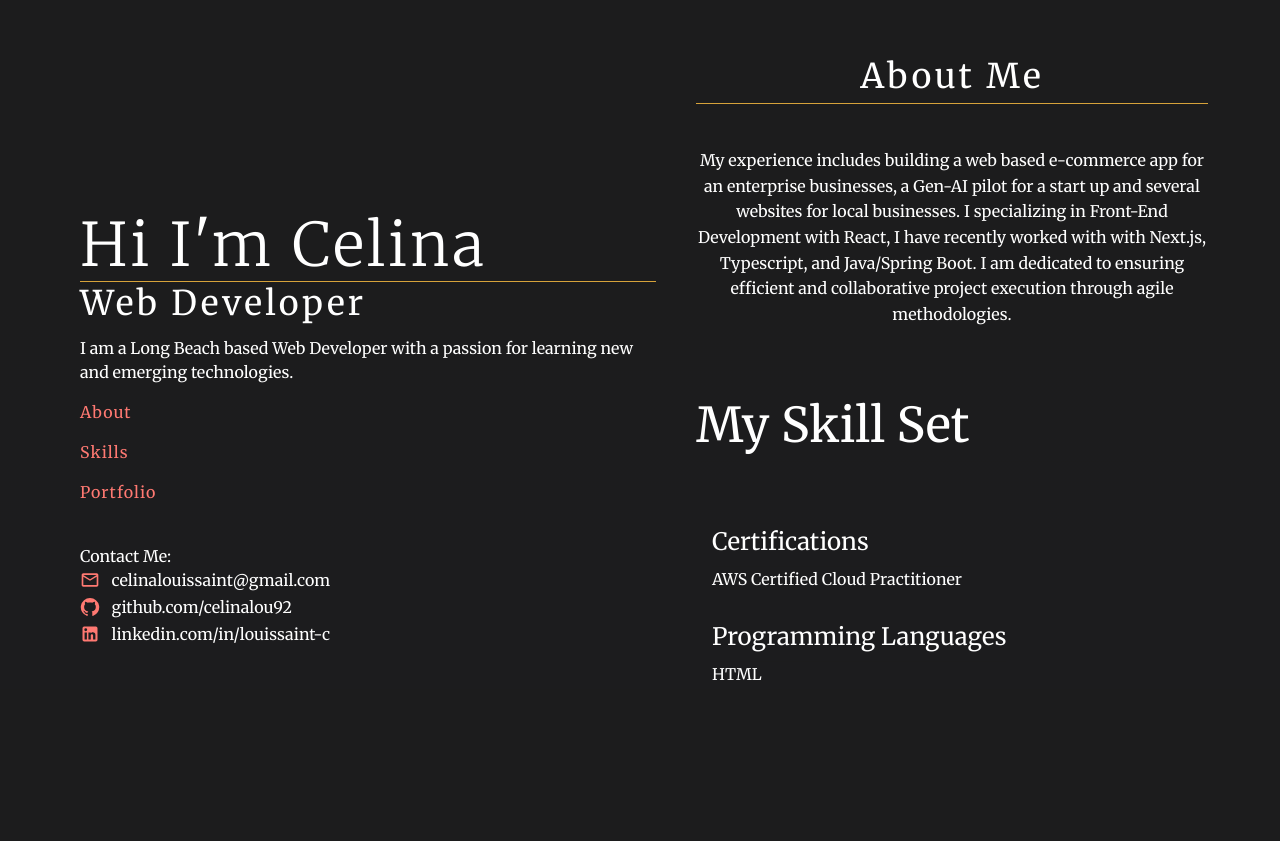
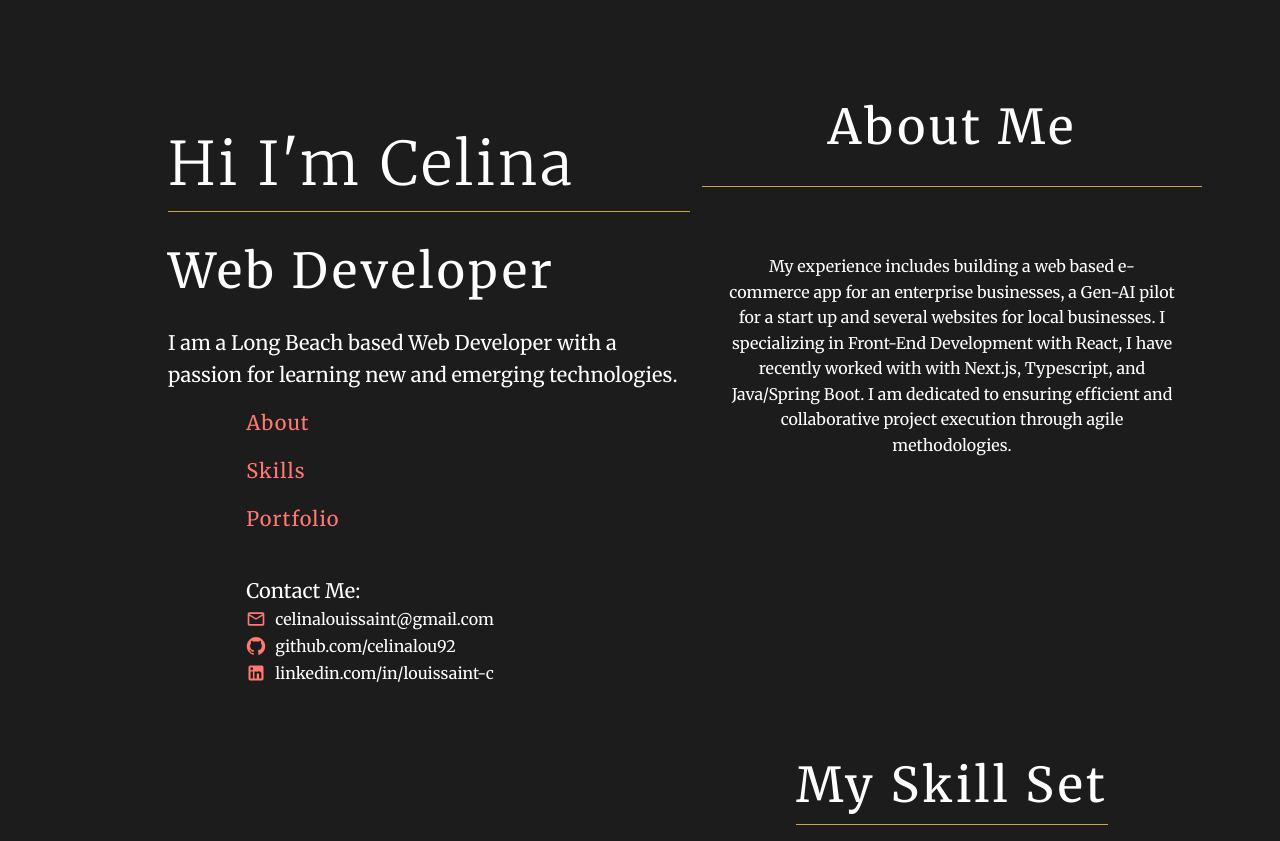
Before and after one commit to celinalou92/louissaint.me, a Next.js app: page / in a window 1280 px wide. Shown: the part 111-952 px from the top of the page. Before the commit the page ends 800 px from the top, so only its background shows below. Built offline with nearby package versions, Linux system fonts and the light colour scheme.

Commit message:
about styles done

```diff
--- a/app/components/Contact/Contact.tsx
+++ b/app/components/Contact/Contact.tsx
@@ -24,12 +24,23 @@ export const Contact = () => {
   ];
   return (
     <Stack>
-        <br/>
-        <Typography>Contact Me:</Typography>
+      <br />
+      <Typography variant="h6">Contact Me:</Typography>
       {contactData.map((contact) => (
-        <Stack key={contact.linkText} display="flex" flexDirection="row" alignItems="center" paddingBottom="3px">
+        <Stack
+          key={contact.linkText}
+          display="flex"
+          flexDirection="row"
+          alignItems="center"
+          paddingBottom="3px"
+        >
           {contact.icon}
-          <Link style={{paddingLeft:"2%"}} target="_blank" rel="noreferrer" href={contact.link}>
+          <Link
+            style={{ paddingLeft: "2%" }}
+            target="_blank"
+            rel="noreferrer"
+            href={contact.link}
+          >
             <Typography>{contact.linkText}</Typography>
           </Link>
         </Stack>
--- a/app/components/Hero/VerticleHero.tsx
+++ b/app/components/Hero/VerticleHero.tsx
@@ -1,45 +1,57 @@
 "use client";
-import { Typography, Stack} from "@mui/material";
+import { Typography, Stack } from "@mui/material";
 import { NavBar } from "../Nav/VerticleNav";
 import { Contact } from "../Contact/Contact";
 
 export const VerticleHero = () => {
   return (
     <Stack
-      width={"45vw"}
+      maxWidth={"522px"}
       position={"fixed"}
       sx={{
-        margin: "25% 5%"
+        left: "168px",
+        top: "229px",
       }}
     >
       <Typography
         variant="h2"
         color="text.primary"
-        sx={{ letterSpacing: ".2rem", borderBottom: ".5px solid #D6A23A" }}
-
+        sx={{
+          letterSpacing: ".2rem",
+          borderBottom: ".5px solid #D6A23A",
+          paddingY: "2%",
+        }}
+        gutterBottom
       >
         Hi I'm Celina
       </Typography>
       <Typography
-        variant="h4"
+        variant="h3"
         color="text.primary"
-        sx={{ letterSpacing: ".2rem"}}
+        sx={{ letterSpacing: ".2rem", paddingY: "2%" }}
         gutterBottom
       >
         Web Developer
       </Typography>
       <Typography
         align="left"
-        variant="body1"
+        variant="h6"
         paragraph
         sx={{
           height: "100%",
         }}
       >
-        I am a Long Beach based Web Developer with a passion for learning new and emerging technologies.
+        I am a Long Beach based Web Developer with a passion for learning new
+        and emerging technologies.
       </Typography>
-      <NavBar />
-      <Contact/>
+      <Stack
+        sx={{
+          paddingLeft: "15%",
+        }}
+      >
+        <NavBar />
+        <Contact />
+      </Stack>
     </Stack>
   );
 };
--- a/app/components/Nav/VerticleNav.tsx
+++ b/app/components/Nav/VerticleNav.tsx
@@ -14,7 +14,7 @@ export const NavBar = () => {
     <>
       {navItems.map((navItem) => (
         <Link style={{paddingBottom:"1rem"}} key={navItem.name} href={navItem.link}>
-          <Typography letterSpacing="1px" color="secondary">
+          <Typography variant={"h6"} letterSpacing="1px" color="secondary">
             {navItem.name}
           </Typography>
         </Link>
--- a/app/components/aboutMe/AboutMe.tsx
+++ b/app/components/aboutMe/AboutMe.tsx
@@ -1,18 +1,44 @@
-import { Container, Typography } from "@mui/material";
+import { Container, Stack, Typography } from "@mui/material";
 
 export const AboutMe = () => {
   return (
-    <Container
+    <Stack
       id="about"
-      maxWidth="xl"
+      height="100vh"
+      display={"flex"}
+      flexDirection={"column"}
+      alignItems={"center"}
+      justifyContent={"center"}
     >
-      <Typography sx={{ letterSpacing: ".2rem", borderBottom: ".5px solid #D6A23A" }}variant="h4" lineHeight="1.6" gutterBottom textAlign="center">
-        About Me
-      </Typography>
-      <Typography paddingTop="2rem" variant="body1" lineHeight="1.6" gutterBottom textAlign="center">
-      My experience includes building a web based e-commerce app for an enterprise businesses,  a Gen-AI pilot for a start up and several websites for local businesses.
-      I specializing in Front-End Development with React, I have recently worked with with Next.js, Typescript, and Java/Spring Boot. I am dedicated to ensuring efficient and collaborative project execution through agile methodologies.
-      </Typography>
-    </Container>
+      <Stack
+      maxWidth={"500px"}
+      maxHeight={"500px"}
+      >
+        <Typography
+          sx={{ letterSpacing: ".2rem", borderBottom: ".5px solid #D6A23A" }}
+          variant="h3"
+          lineHeight="1.6"
+          gutterBottom
+          textAlign="center"
+          paddingY={"4%"}
+        >
+          About Me
+        </Typography>
+        <Typography
+          padding="2rem 1.7rem"
+          variant="body1"
+          lineHeight="1.6"
+          textAlign="center"
+          paddingY={"10%"}
+        >
+          My experience includes building a web based e-commerce app for an
+          enterprise businesses, a Gen-AI pilot for a start up and several
+          websites for local businesses. I specializing in Front-End Development
+          with React, I have recently worked with with Next.js, Typescript, and
+          Java/Spring Boot. I am dedicated to ensuring efficient and
+          collaborative project execution through agile methodologies.
+        </Typography>
+      </Stack>
+    </Stack>
   );
 };
--- a/app/components/skillList/SkillsList.tsx
+++ b/app/components/skillList/SkillsList.tsx
@@ -1,29 +1,45 @@
-import { Grid, Typography, Container, Divider, Box } from "@mui/material";
+import { Grid, Typography, Stack, Divider, Box } from "@mui/material";
 import Skills from "@/types/Skills";
 import Skill from "@/types/Skill";
 
 export const SkillList = ({ skillsListData }: { skillsListData: Skills }) => {
-    const { certifications, programming_languages, frameworks_libraries, methodologies, testing } = skillsListData.dev;
+  const {
+    certifications,
+    programming_languages,
+    frameworks_libraries,
+    methodologies,
+    testing,
+  } = skillsListData.dev;
 
   const { adobe, business } = skillsListData;
 
-
   return (
-        <Box>
-            <Container sx={{ py: 8 }} maxWidth="xl">
+    <Stack
+    id="about"
+    height="100vh"
+    display={"flex"}
+    flexDirection={"column"}
+    alignItems={"center"}
+    justifyContent={"center"}
+  >
         <Typography
+          sx={{ letterSpacing: ".2rem", borderBottom: ".5px solid #D6A23A" }}
           variant="h3"
-                    align="left"
-                    color="text.primary"
-                    mb=".5rem"
+          lineHeight="1.6"
+          gutterBottom
+          textAlign="center"
         >
           My Skill Set
         </Typography>
-                <Divider
-                />
-                <br />
-                <br />
-                <Grid container display="flex" flexDirection="row" alignItems="flex-start" justifyContent="space-between" spacing={3} padding={2}>
+        <Grid
+          container
+          display="flex"
+          flexDirection="row"
+          alignItems="flex-start"
+          justifyContent="space-between"
+          spacing={3}
+          padding={2}
+        >
           <Grid item display="flex" flexDirection="column">
             <Typography gutterBottom variant="h5">
               Certifications
@@ -34,7 +50,9 @@ export const SkillList = ({ skillsListData }: { skillsListData: Skills }) => {
             </Typography>
           </Grid>
           <Grid item display="flex" flexDirection="column">
-                        <Typography gutterBottom variant="h5">Programming Languages</Typography>
+            <Typography gutterBottom variant="h5">
+              Programming Languages
+            </Typography>
             <Divider />
             {programming_languages.map((pl: Skill) => (
               <Typography key={pl.name} gutterBottom variant="body1">
@@ -43,7 +61,9 @@ export const SkillList = ({ skillsListData }: { skillsListData: Skills }) => {
             ))}
           </Grid>
           <Grid item display="flex" flexDirection="column">
-                        <Typography gutterBottom variant="h5">Frameworks & Libraries</Typography>
+            <Typography gutterBottom variant="h5">
+              Frameworks & Libraries
+            </Typography>
             <Divider />
             {frameworks_libraries.map((fw: Skill) => (
               <Typography key={fw.name} gutterBottom variant="body1">
@@ -52,7 +72,9 @@ export const SkillList = ({ skillsListData }: { skillsListData: Skills }) => {
             ))}
           </Grid>
           <Grid item display="flex" flexDirection="column">
-                        <Typography gutterBottom variant="h5">Methodologies</Typography>
+            <Typography gutterBottom variant="h5">
+              Methodologies
+            </Typography>
             <Divider />
             {methodologies.map((m: Skill) => (
               <Typography key={m.name} gutterBottom variant="body1">
@@ -61,7 +83,9 @@ export const SkillList = ({ skillsListData }: { skillsListData: Skills }) => {
             ))}
           </Grid>
           <Grid item display="flex" flexDirection="column">
-                        <Typography gutterBottom variant="h5">Testing</Typography>
+            <Typography gutterBottom variant="h5">
+              Testing
+            </Typography>
             <Divider />
             {testing.map((t: Skill) => (
               <Typography key={t.name} gutterBottom variant="body1">
@@ -70,7 +94,6 @@ export const SkillList = ({ skillsListData }: { skillsListData: Skills }) => {
             ))}
           </Grid>
         </Grid>
-            </Container>
-        </Box>
+      </Stack>
   );
 };
--- a/app/layout.tsx
+++ b/app/layout.tsx
@@ -24,14 +24,6 @@ export default function RootLayout(props: { children: any }) {
                 item
                 md={6}
                 sm={12}
-                sx={{
-                  height:"100vh",
-                  pt: 20,
-                  pb: 6,
-                  pl: 4,
-                  pr: 4
-                }}
-                alignContent={"center"}
               >
                 {children}
               </Grid>
```
Lines whose indentation alone changed are shown as unchanged.
